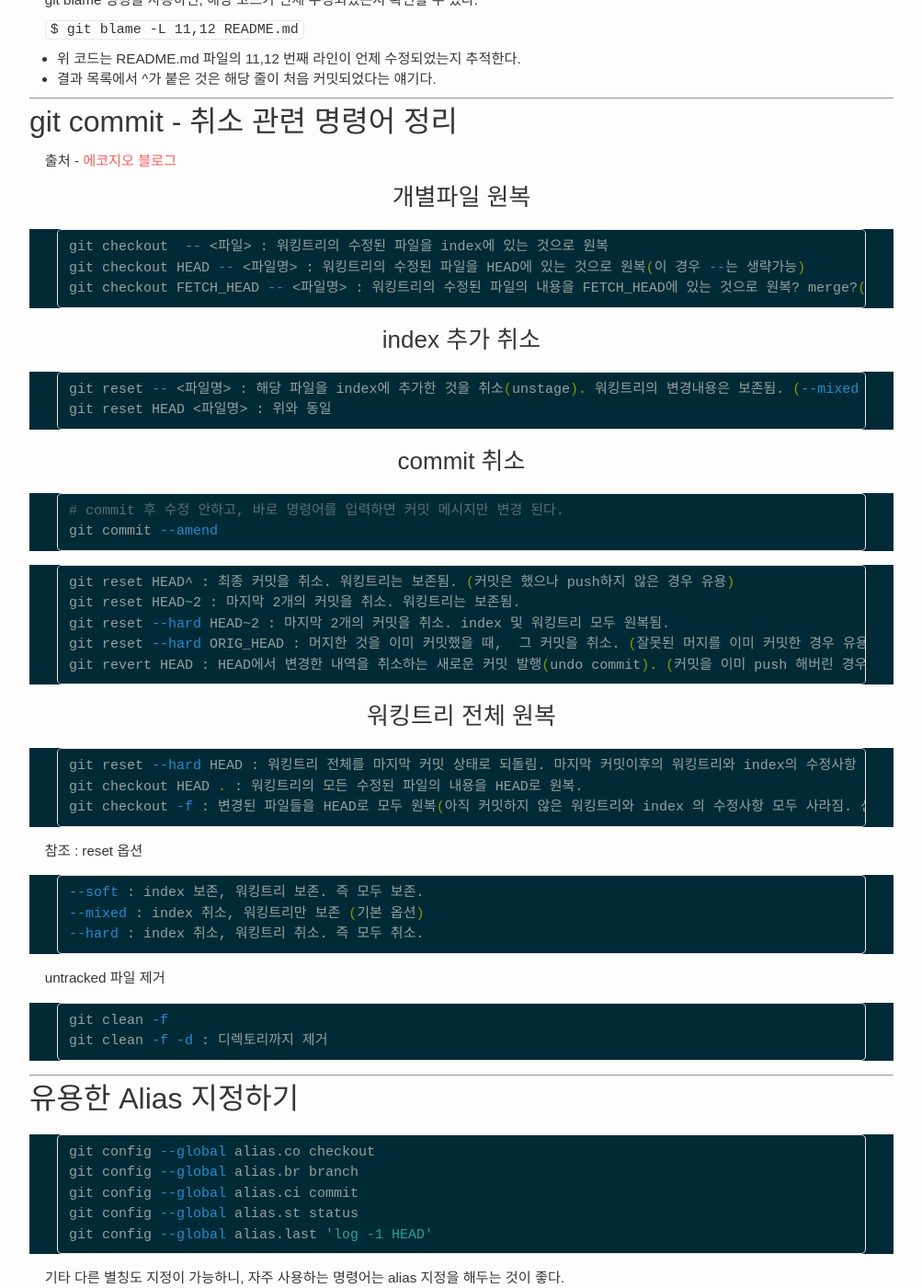
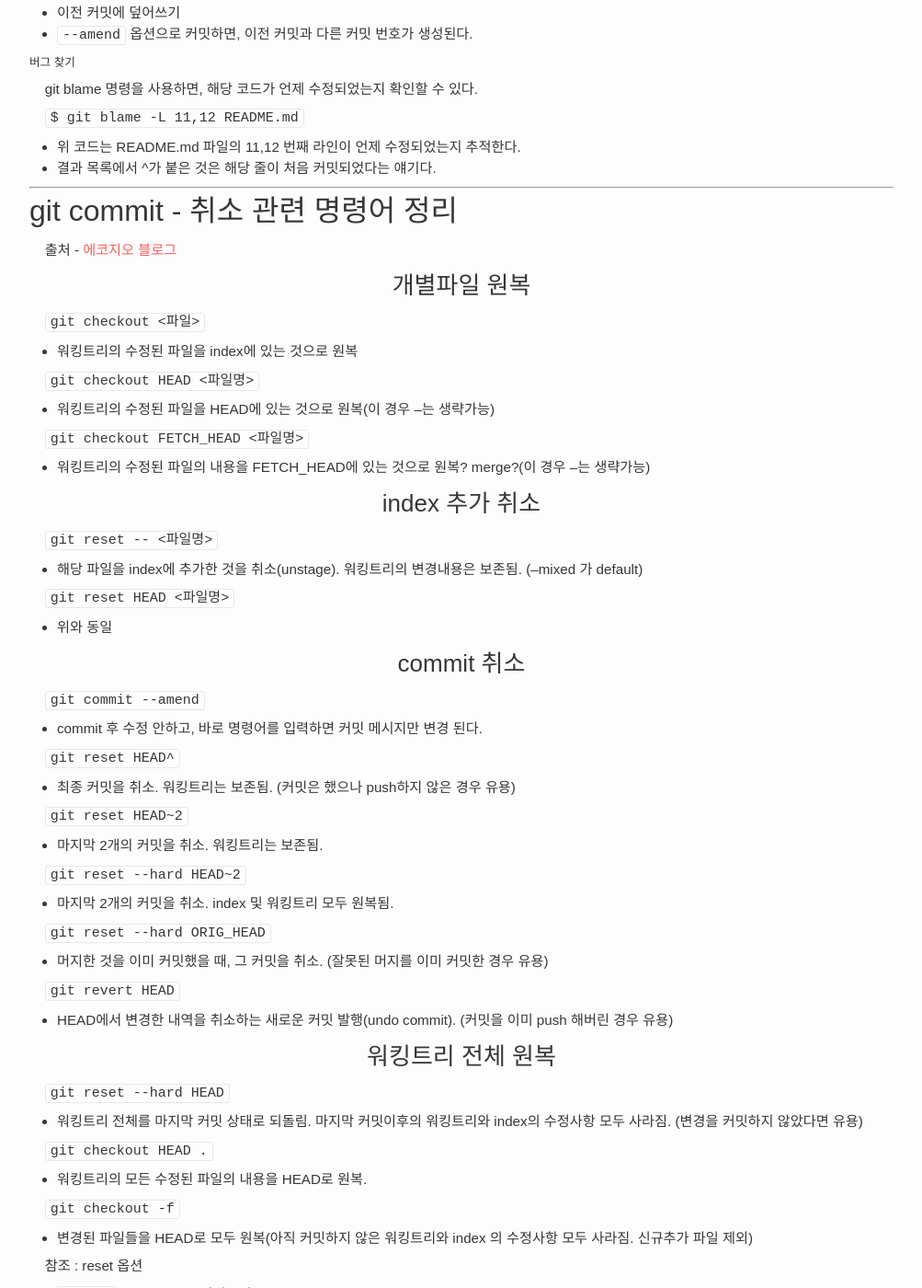
Before and after one commit to seungdols/seungdols.github.io, a Jekyll site: the page built from _posts/2017/2017-04-12-git-command-collections.markdown, in a window 1280 px wide and 1400 px high, scrolled down 5596 px. Shown: the whole window at 92% size, without its empty margins (138-1141 px from the left). Built offline with Jekyll 4.4.1, drawn with Linux system fonts in a browser that asks for light colours; some web fonts are replaced; comment, search, counter and statistics services are not loaded; some of the changed text lies outside the part shown.

Commit message:
[update] chang formatting in document
[update] 오타 수정

````diff
--- a/_posts/2017/2017-04-12-git-command-collections.markdown
+++ b/_posts/2017/2017-04-12-git-command-collections.markdown
@@ -37,11 +37,11 @@ $ git config --global color.ui “auto”
 `git commit -m "커밋메시지"`
 
 * 스테이징 영역에 올라가 있는 파일들을 커밋합니다.
-* `-m` 은 커밋메시지를 주는 옵션으로 여러 줄의 커밋메시지를 쓸 경우 -m 을 여러개 사용할 수 있습니다.
+* `-m` 은 커밋메시지를 주는 옵션으로 여러 줄의 커밋메시지를 쓸 경우 `-m` 을 여러개 사용할 수 있습니다.
 
 `git commit -C HEAD -a --amend`
 * 지정한 커밋의 로그메시지를 다시 사용하여 기존커밋을 수정합니다.
-*`-c`를 사용하면 기존메시지를 수정할 수 있는 편집기를 실행해 줍니다.
+* `-c`를 사용하면 기존메시지를 수정할 수 있는 편집기를 실행해 줍니다.
 
 `git status`
 * 커밋되지 않은 변경사항을 조회합니다.
@@ -53,7 +53,8 @@ $ git config --global color.ui “auto”
 * 파라미터로 log와 동일하게 범위를 지정할 수 있으며 `--stat`를 추가하면 변경사항에 대한 통계를 볼 수 있습니다.
 
 `git mv 파일명 새파일명`
-* 기존에 존재하는 파일을 새파일로 이동합니다. 변경이력은 그대로 유지합니다.
+* 기존에 존재하는 파일을 새파일로 이동합니다.
+* 변경이력은 그대로 유지합니다.
 
 `git checkout -- 파일명`
 * 아직 스테이징이나 커밋을 하지 않은 파일의 변경내용을 취소하고 이전 커밋상태로 돌립니다.
@@ -80,7 +81,7 @@ $ git config --global color.ui “auto”
 
 `git branch -m 존재하는브랜치명 새로운브랜치명`
 * 존재하는 브랜치를 새로운브랜치로 변경합니다.
-* 이미 존재하는 브랜치명이 있을 경우에는 에러가 나는데 -M 옵션을 사용하면 이미 있는 브랜치의 경우에도 덮어씁니다.
+* 이미 존재하는 브랜치명이 있을 경우에는 에러가 나는데 `-M` 옵션을 사용하면 이미 있는 브랜치의 경우에도 덮어씁니다.
 
 `git tag 태그명 브랜치명`
 * 브랜치명의 현재시점에 태그명으로 된 태그를 붙힙니다.
@@ -122,10 +123,12 @@ $ git config --global color.ui “auto”
 * 갈 줄 앞에 커밋명과 커밋한 사람등의 정보를 볼 수 있습니다.
 
 `git blame -L 10,15 파일명`
-* `-L` 옵션을 사용하면 10줄부터 15줄로 범위를 지정해서 볼수 있고 `15`대신 `+5`와 같이 사용할 수 있습니다. 숫자의 범위 대신 정규식도 사용이 가능합니다.
+* `-L` 옵션을 사용하면 10줄부터 15줄로 범위를 지정해서 볼수 있고 `15`대신 `+5`와 같이 사용할 수 있습니다.
+* 숫자의 범위 대신 정규식도 사용이 가능합니다.
 
 `git blame -M 파일명`
-* `-M` 옵션을 사용하면 반복되는 패턴을 찾아서 복사하거나 이동된 내용을 찾아줍니다. * `-C` 옵션을 사용하면 파일간의 복사한 경우를 찾아줍니다.
+* `-M` 옵션을 사용하면 반복되는 패턴을 찾아서 복사하거나 이동된 내용을 찾아줍니다.
+* `-C` 옵션을 사용하면 파일간의 복사한 경우를 찾아줍니다.
 * `-C`는 git log에서도 사용가능하며 내용의 복사를 찾을때는 `git log`에서 `-p`옵션을 사용합니다.
 
 `git revert 커밋명`
@@ -268,55 +273,68 @@ git blame 명령을 사용하면, 해당 코드가 언제 수정되었는지 확
 
 ### 개별파일 원복
 
-```bash
-git checkout  -- <파일> : 워킹트리의 수정된 파일을 index에 있는 것으로 원복
-git checkout HEAD -- <파일명> : 워킹트리의 수정된 파일을 HEAD에 있는 것으로 원복(이 경우 --는 생략가능)
-git checkout FETCH_HEAD -- <파일명> : 워킹트리의 수정된 파일의 내용을 FETCH_HEAD에 있는 것으로 원복? merge?(이 경우 --는 생략가능)
-```
+`git checkout <파일>`
+* 워킹트리의 수정된 파일을 index에 있는 것으로 원복
+
+`git checkout HEAD <파일명>`
+* 워킹트리의 수정된 파일을 HEAD에 있는 것으로 원복(이 경우 --는 생략가능)
+
+`git checkout FETCH_HEAD <파일명>`
+* 워킹트리의 수정된 파일의 내용을 FETCH_HEAD에 있는 것으로 원복? merge?(이 경우 --는 생략가능)
+
 
 ### index 추가 취소
 
-```bash
-git reset -- <파일명> : 해당 파일을 index에 추가한 것을 취소(unstage). 워킹트리의 변경내용은 보존됨. (--mixed 가 default)
-git reset HEAD <파일명> : 위와 동일
-```
+`git reset -- <파일명>`
+* 해당 파일을 index에 추가한 것을 취소(unstage). 워킹트리의 변경내용은 보존됨. (--mixed 가 default)
+
+`git reset HEAD <파일명>`
+* 위와 동일
+
 
 ### commit 취소
 
-```bash
-# commit 후 수정 안하고, 바로 명령어를 입력하면 커밋 메시지만 변경 된다.
-git commit --amend
-```
+`git commit --amend`
+* commit 후 수정 안하고, 바로 명령어를 입력하면 커밋 메시지만 변경 된다.
 
-```bash
-git reset HEAD^ : 최종 커밋을 취소. 워킹트리는 보존됨. (커밋은 했으나 push하지 않은 경우 유용)
-git reset HEAD~2 : 마지막 2개의 커밋을 취소. 워킹트리는 보존됨.
-git reset --hard HEAD~2 : 마지막 2개의 커밋을 취소. index 및 워킹트리 모두 원복됨.
-git reset --hard ORIG_HEAD : 머지한 것을 이미 커밋했을 때,  그 커밋을 취소. (잘못된 머지를 이미 커밋한 경우 유용)
-git revert HEAD : HEAD에서 변경한 내역을 취소하는 새로운 커밋 발행(undo commit). (커밋을 이미 push 해버린 경우 유용)
-```
+`git reset HEAD^`
+* 최종 커밋을 취소. 워킹트리는 보존됨. (커밋은 했으나 push하지 않은 경우 유용)
+
+`git reset HEAD~2`
+* 마지막 2개의 커밋을 취소. 워킹트리는 보존됨.
+
+`git reset --hard HEAD~2`
+* 마지막 2개의 커밋을 취소. index 및 워킹트리 모두 원복됨.
+
+`git reset --hard ORIG_HEAD`
+* 머지한 것을 이미 커밋했을 때,  그 커밋을 취소. (잘못된 머지를 이미 커밋한 경우 유용)
+
+`git revert HEAD`
+* HEAD에서 변경한 내역을 취소하는 새로운 커밋 발행(undo commit). (커밋을 이미 push 해버린 경우 유용)
+
 ### 워킹트리 전체 원복
 
-```bash
-git reset --hard HEAD : 워킹트리 전체를 마지막 커밋 상태로 되돌림. 마지막 커밋이후의 워킹트리와 index의 수정사항 모두 사라짐. (변경을 커밋하지 않았다면 유용)
-git checkout HEAD . : 워킹트리의 모든 수정된 파일의 내용을 HEAD로 원복.
-git checkout -f : 변경된 파일들을 HEAD로 모두 원복(아직 커밋하지 않은 워킹트리와 index 의 수정사항 모두 사라짐. 신규추가 파일 제외)
-```
+`git reset --hard HEAD `
+* 워킹트리 전체를 마지막 커밋 상태로 되돌림. 마지막 커밋이후의 워킹트리와 index의 수정사항 모두 사라짐. (변경을 커밋하지 않았다면 유용)
+
+`git checkout HEAD . `
+* 워킹트리의 모든 수정된 파일의 내용을 HEAD로 원복.
+
+`git checkout -f`
+* 변경된 파일들을 HEAD로 모두 원복(아직 커밋하지 않은 워킹트리와 index 의 수정사항 모두 사라짐. 신규추가 파일 제외)
+
 
 참조 : reset 옵션
 
-```bash
---soft : index 보존, 워킹트리 보존. 즉 모두 보존.
---mixed : index 취소, 워킹트리만 보존 (기본 옵션)
---hard : index 취소, 워킹트리 취소. 즉 모두 취소.
-```
+* `--soft` : index 보존, 워킹트리 보존. 즉 모두 보존.
+* `--mixed` : index 취소, 워킹트리만 보존 (기본 옵션)
+* `--hard` : index 취소, 워킹트리 취소. 즉 모두 취소.
 
-untracked 파일 제거
 
-```bash
-git clean -f
-git clean -f -d : 디렉토리까지 제거
-```
+##### untracked 파일 제거
+
+* `git clean -f`
+* `git clean -f -d` : 디렉토리까지 제거
 
 ----
 
@@ -335,17 +353,13 @@ git config --global alias.last 'log -1 HEAD'
 
 ## Git remote branch 가져오기
 
-```bash
-git branch
-git branch -r # 원격 브랜치 목록
-git branch -a # 모든 브랜치 목록
+* `git branch`
+* `git branch -r` : 원격 브랜치 목록
+* `git branch -a` : 모든 브랜치 목록
+* `git checkout remote이름/branch이름`
+* `git checkout -b 생성할브랜치이름 원격브랜치이름`
+* `git checkout -t remote이름/branch이름`
 
-git checkout remote이름/branch이름
-
-git checkout -b 생성할브랜치이름 원격브랜치이름
-
-git checkout -t remote이름/branch이름
-```
 
 ## Reset 한 것을 취소하기
 
@@ -361,7 +375,6 @@ git reset --hard HEAD@{num}
 ## 하던 일을 stashing 하기
 
 작업을 막 하다가 갑자기 다른 일을 먼저 처리 해야 할 때가 있다.
-
 그럴때, 현재 작업 트리를 temp로 저장시킬 수 있다.
 
 ```bash
@@ -380,12 +393,15 @@ $ git stash list
 $ git stash apply
 ```
 
-해당 명령어 입력시 가장 최근의 stash를 적용한다. 다른 것을 적용 하고자 한다면, stash 이름을 입력하면 된다.
-`--index` 옵션을 주어야 staged 상태까지 복원이 된다.
+* 해당 명령어 입력시 가장 최근의 stash를 적용한다.
+* 다른 것을 적용 하고자 한다면, stash 이름을 입력하면 된다.
+* `--index` 옵션을 주어야 staged 상태까지 복원이 된다.
 
 ### Stash list 깔끔하게 정리하기
 
-stash list는 자동으로 삭제가 되지 않는다. 단, 한 경우를 제외하면 말이다. 바로 stash로 branch를 만들고, 그 것이 성공 했을 때를 제외하면, list를 수동으로 삭제 해주어야 한다.
+* stash list는 자동으로 삭제가 되지 않는다.
+* 단, 한 경우를 제외하면 말이다.
+* 바로 stash로 branch를 만들고, 그것이 성공 했을 때를 제외하면, list를 수동으로 삭제 해주어야 한다.
 
 ```bash
 $ git stash drop stash@{0}
````
Also changed, not shown: other parts of _posts/2017/2017-04-12-git-command-collections.markdown (+7 -5 lines).
